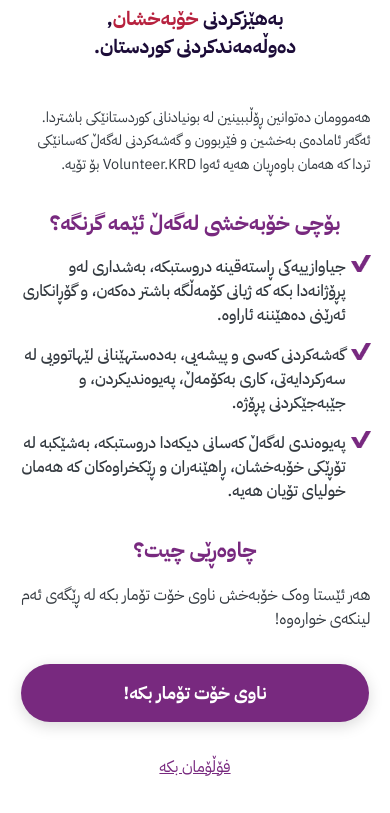
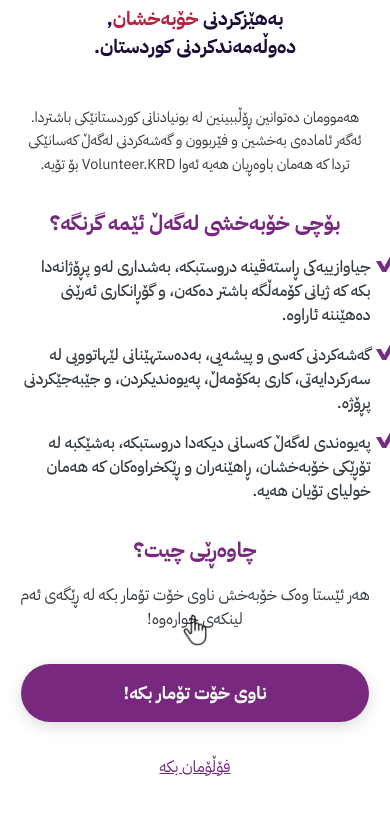
Before and after one commit to VolunteerKrd/BTU, a plain HTML site: page index.html in a window 390 px wide. Shown: the part 247-1060 px from the top of the page. Drawn offline with Linux system fonts and the light colour scheme; a web font is replaced by a local one.

Commit message:
Update style.css

```diff
--- a/style.css
+++ b/style.css
@@ -1,8 +1,12 @@
 :root {
-    --primary-color: #78297F; /* Dark Purple */
-    --slogan-color: #1C0C38; /* Darkest purple */
-    --text-color: #343a40; /* Dark text */
-    --link-color: #ffffff; /* White text for button */
+  --primary-color: #78297F;
+  /* Dark Purple */
+  --slogan-color: #1C0C38;
+  /* Darkest purple */
+  --text-color: #343a40;
+  /* Dark text */
+  --link-color: #ffffff;
+  /* White text for button */
   --shadow-color: rgba(0, 0, 0, 0.15);
 }
 
@@ -16,7 +20,8 @@ body {
   flex-direction: column;
   justify-content: flex-start;
   align-items: center;
-    direction: rtl; /* For right-to-left text */
+  direction: rtl;
+  /* For right-to-left text */
   overflow-x: hidden;
   min-height: 100vh;
 }
@@ -34,7 +39,8 @@ body {
   justify-content: center;
   align-items: center;
   padding: 2rem 0 1rem;
-    transform: translateY(-20px); /* Initial position for animation */
+  transform: translateY(-20px);
+  /* Initial position for animation */
 }
 
 .header-logo .logo {
@@ -46,23 +52,29 @@ body {
   width: 90%;
   max-width: 600px;
   padding: 1rem 0;
-    text-align: right;
+  text-align: center;
+  /* Changed to center */
   box-sizing: border-box;
-    transform: translateY(20px); /* Initial position for animation */
+  transform: translateY(20px);
+  /* Initial position for animation */
 }
 
 .page-content {
   width: 90%;
   max-width: 600px;
   padding: 1rem 0 2rem;
-    text-align: right;
+  text-align: center;
+  /* Changed to center */
   box-sizing: border-box;
-    transform: translateY(20px); /* Initial position for animation */
+  transform: translateY(20px);
+  /* Initial position for animation */
   position: relative;
 }
 
 /* Updated font-family for headers */
-h1, h2, .slogan {
+h1,
+h2,
+.slogan {
   font-family: 'Tagesschrift', 'IBM Plex Sans Arabic', 'IBM Plex Sans', sans-serif;
   line-height: 1.5;
   text-align: center;
@@ -78,15 +90,18 @@ h1, h2, .slogan {
 .slogan {
   font-size: 1.2rem;
   font-weight: bold;
-    color: var(--slogan-color); /* Applied new color */
+  color: var(--slogan-color);
+  /* Applied new color */
   margin-top: 0;
-    margin-bottom: 0.75rem; /* Reduced padding from 1.25rem to 0.75rem */
+  margin-bottom: 0.75rem;
+  /* Reduced padding from 1.25rem to 0.75rem */
 }
 
 .body-text {
   font-size: 0.9rem;
   line-height: 1.6;
-    margin-top: 0; /* Ensures there's no top margin */
+  margin-top: 0;
+  /* Ensures there's no top margin */
   margin-bottom: 1rem;
 }
 
@@ -105,13 +120,22 @@ p {
 .bullet-list-check {
   list-style-type: none;
   padding-right: 0;
-    padding-right: 25px;
+  padding-left: 0;
+  /* Changed from right to left padding for RTL */
+  text-align: right;
+  /* Aligns the list itself to the right */
+  margin-right: auto;
+  /* Centers the list */
+  margin-left: auto;
+  /* Centers the list */
 }
 
 .bullet-list-check li {
   position: relative;
   margin-bottom: 1rem;
   font-weight: 500;
+  text-align: right;
+  /* Keeps list items text right-aligned */
 }
 
 .bullet-list-check li::before {
@@ -144,7 +168,8 @@ p {
   justify-content: center;
   align-items: center;
   width: 90%;
-    max-width: 300px; /* Optional: limit button width */
+  max-width: 300px;
+  /* Optional: limit button width */
   padding: 1rem 1.5rem;
   font-size: 1.1rem;
   font-weight: bold;
@@ -155,7 +180,8 @@ p {
   border-radius: 50px;
   box-shadow: 0 4px 15px var(--shadow-color);
   transition: transform 0.3s ease, box-shadow 0.3s ease;
-    z-index: 1; /* Ensure button is above other elements if needed */
+  z-index: 1;
+  /* Ensure button is above other elements if needed */
 }
 
 .register-button:hover {
@@ -166,11 +192,17 @@ p {
 /* Styling for the pointing hand icon */
 @media (max-width: 767px) {
   .pointing-hand-icon {
-    position: absolute; /* Needed for positioning */
+    position: absolute;
     width: 30px;
-    top: 30px;
-    left: 42%; /* Adjust this value as needed to center the hand */
+    top: -20px;
+    /* Adjusted top position to be on top of the button */
+    left: 50%;
+    /* Centers the hand */
+    transform: translateX(-50%);
+    /* Centers the hand */
     animation: point 1.5s infinite;
+    z-index: 2;
+    /* Puts the hand on top of the button */
   }
 }
 
@@ -180,7 +212,8 @@ p {
   align-items: center;
   padding: 1rem 0;
   padding: 0.5rem 0;
-    transform: translateY(20px); /* Initial position for animation */
+  transform: translateY(20px);
+  /* Initial position for animation */
 }
 
 .footer-logo .logo {
@@ -204,9 +237,16 @@ p {
 }
 
 @keyframes point {
-        0% { transform: translateY(0) translateX(-15px); }
-        50% { transform: translateY(-30px) translateX(-15px); }
-        100% { transform: translateY(0) translateX(-15px); }
+  0% {
+    transform: translateY(0) translateX(-50%);
+  }
+
+  50% {
+    transform: translateY(-30px) translateX(-50%);
+  }
+
+  100% {
+    transform: translateY(0) translateX(-50%);
   }
 }
 
@@ -261,6 +301,7 @@ p {
   text-decoration: underline;
   font-family: 'IBM Plex Sans Arabic', 'IBM Plex Sans', sans-serif;
 }
+
 .custom-color {
   color: #B7213E;
 }
```
Lines whose indentation alone changed are shown as unchanged.
